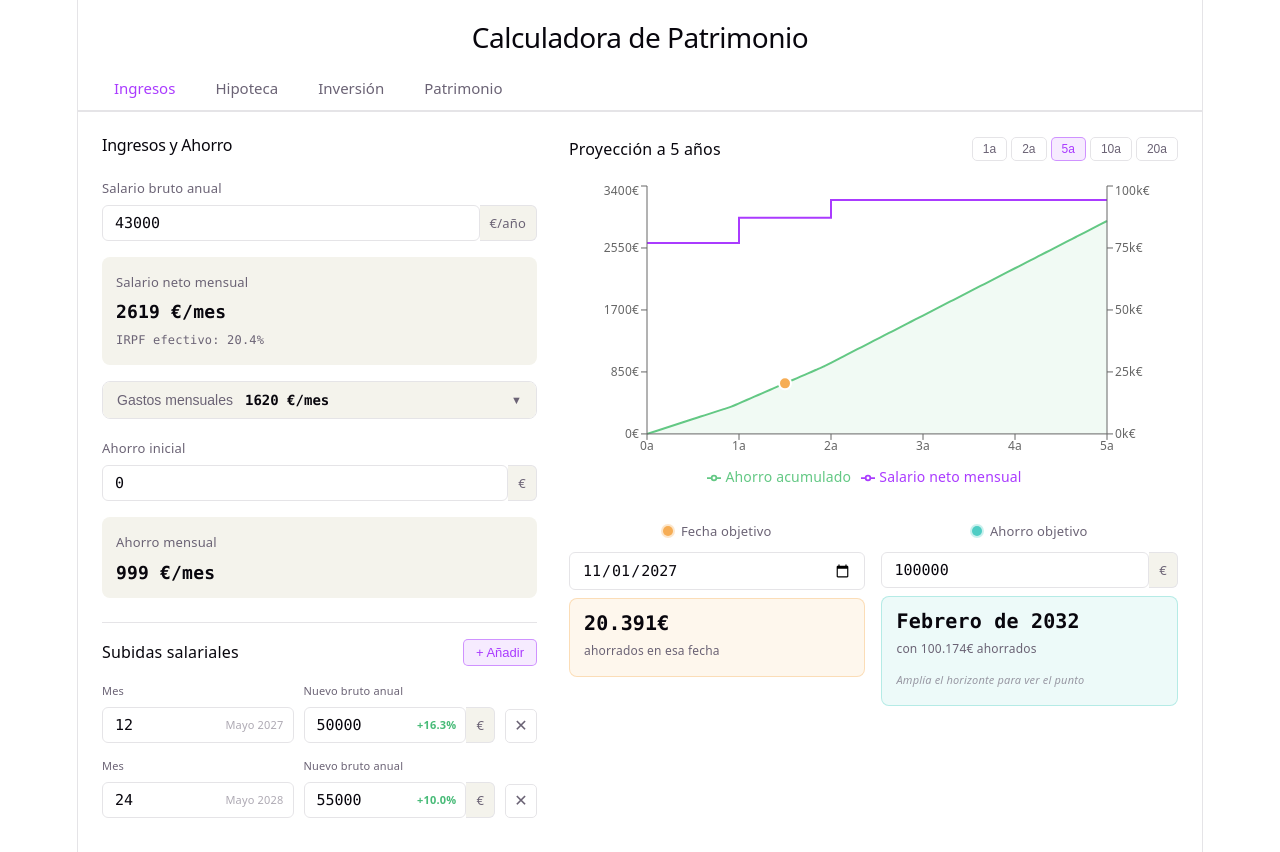
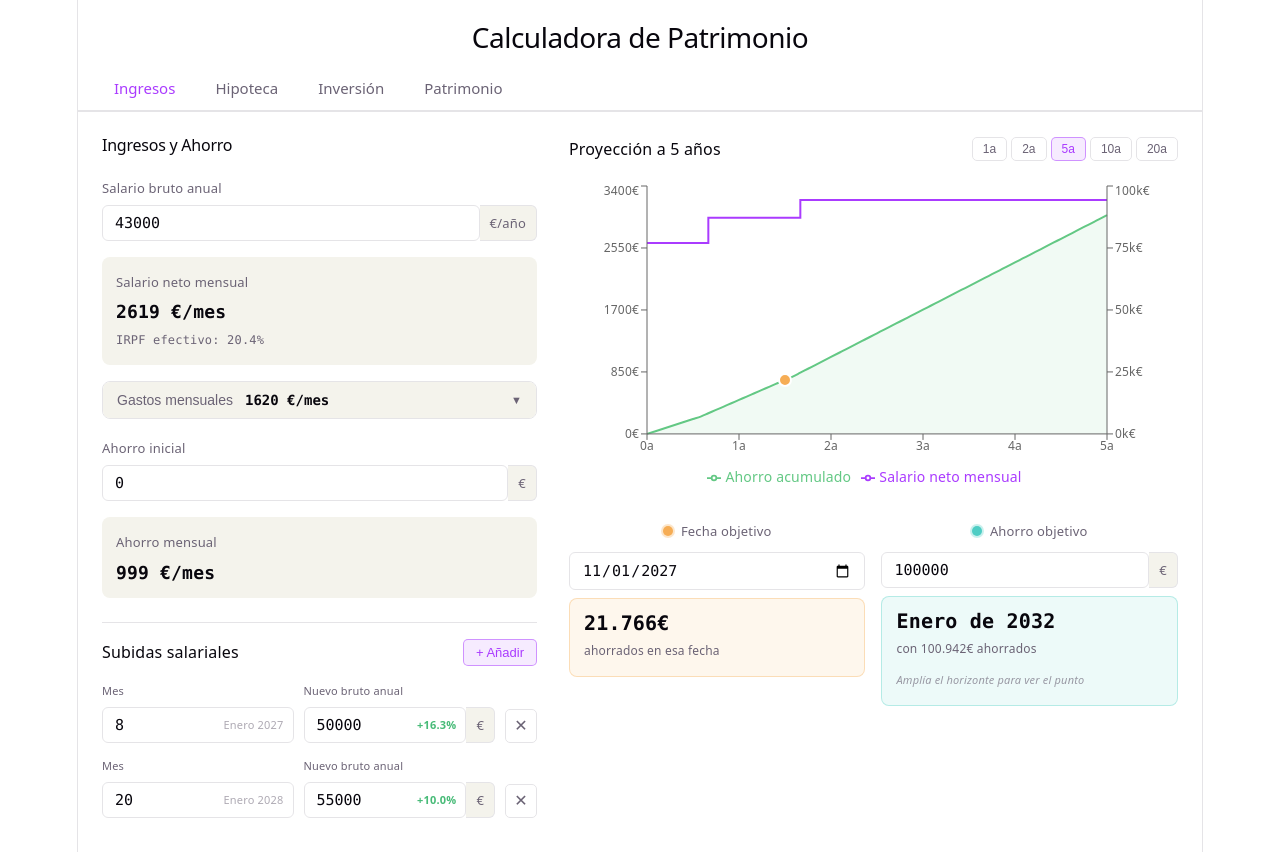
Before and after one commit to aleixRabassa/calculadora-patrimonio, a React (Vite) app: page / in a window 1280 px wide. Built offline with nearby package versions, Linux system fonts and the light colour scheme.

Commit message:
fix: refactor subida calculation to use dynamic month calculation in Ingresos component

```diff
--- a/src/components/Ingresos.tsx
+++ b/src/components/Ingresos.tsx
@@ -28,6 +28,11 @@ interface IngresosState {
   subidas: SubidaSalarial[]
 }
 
+function mesesHastaEnero(): number {
+  const today = new Date()
+  return (12 - today.getMonth()) % 12 || 12
+}
+
 const DEFAULT_STATE: IngresosState = {
   brutoAnual: 43_000,
   gastos: [
@@ -35,10 +40,13 @@ const DEFAULT_STATE: IngresosState = {
     { id: 'gasto-gastos', descripcion: 'Gastos', valor: 250 },
   ],
   ahorroInicial: 0,
-  subidas: [
-    { id: 'subida-1', mes: 12, nuevoBrutoAnual: 50_000 },
-    { id: 'subida-2', mes: 24, nuevoBrutoAnual: 55_000 },
-  ],
+  subidas: (() => {
+    const base = mesesHastaEnero()
+    return [
+      { id: 'subida-1', mes: base, nuevoBrutoAnual: 50_000 },
+      { id: 'subida-2', mes: base + 12, nuevoBrutoAnual: 55_000 },
+    ]
+  })(),
 }
 
 const MAX_HORIZONTE_MESES = 240 // 20 años
@@ -177,7 +185,7 @@ export function Ingresos() {
   const addSubida = () => {
     const sortedSubidas = [...state.subidas].sort((a, b) => a.mes - b.mes)
     const lastSubida = sortedSubidas[sortedSubidas.length - 1] ?? null
-    const nextMes = lastSubida != null ? lastSubida.mes + 12 : 12
+    const nextMes = lastSubida != null ? lastSubida.mes + 12 : mesesHastaEnero()
     const nextBruto = lastSubida != null ? lastSubida.nuevoBrutoAnual + 5_000 : state.brutoAnual + 5_000
     setState(prev => ({
       ...prev,
```
